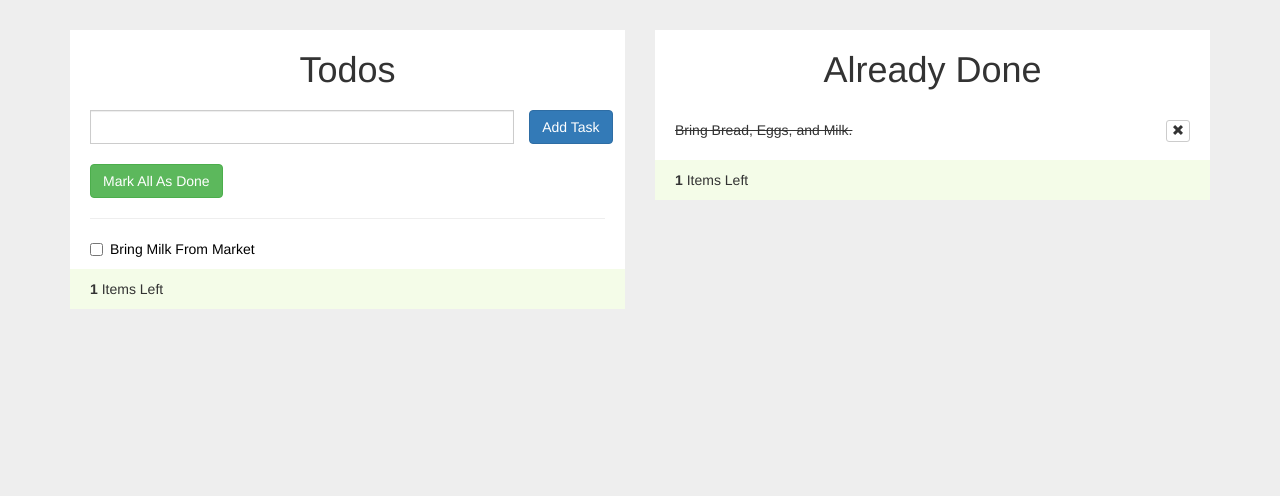
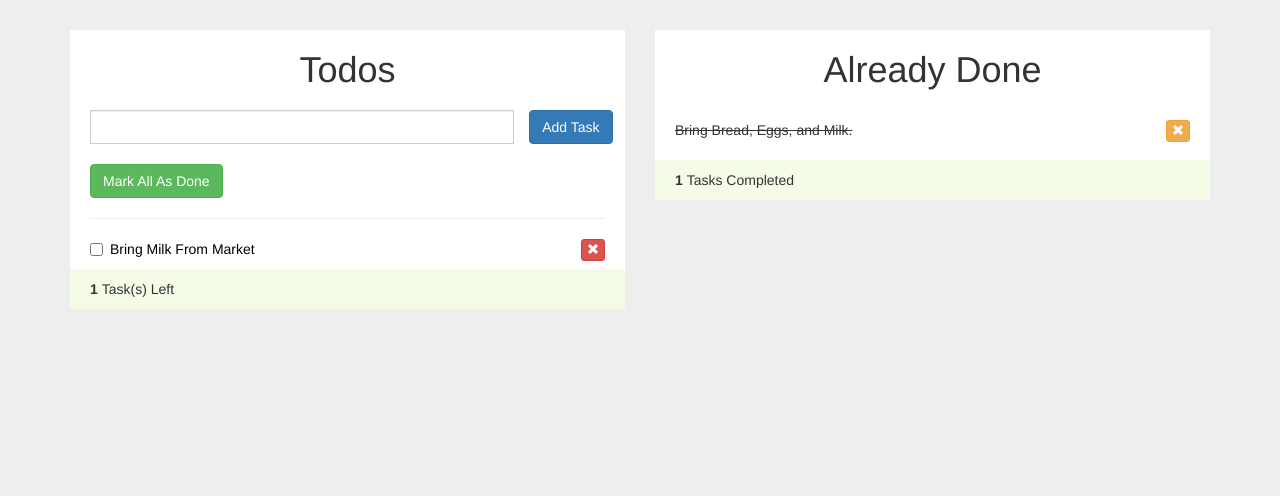
Before and after one commit to abdu1aziz/todo-list-app, a Django app: page / in a window 1280 px wide. Shown: the top 496 px of the page. Run offline with Django 3.2, Linux system fonts and the light colour scheme; the first user in the database is signed in; data comes from the database, SQL or seed files in the repository; some libraries are stand-ins or nearby versions.

Commit message:
Made Cosmetic Changes to the frontend; added 'DELETE TASK' functionality

```diff
--- a/todolist/templates/todos/index.html
+++ b/todolist/templates/todos/index.html
@@ -63,6 +63,9 @@
                                 <a href="{% url 'markDone' task.id %}">
                                     <input type="checkbox" value="" />{{ task.task }}</label>
                                 </a>
+                                <a class="remove-item btn btn-danger btn-xs pull-right" href="{% url 'removeTask' task.id %}">
+                                    <span class="glyphicon glyphicon-remove"></span>
+                                </a>
                         </div>
                     </li>
                     {% endif %}
@@ -80,7 +83,7 @@
                         </span>
                     </strong>
 
-                    Items Left
+                    Task(s) Left
 
                 </div>
             </div>
@@ -95,7 +98,7 @@
                         {% if task.is_done %}
                         <li>
                             {{ task.task }}
-                            <a class="remove-item btn btn-default btn-xs pull-right" href="{% url 'markDone' task.id %}">
+                            <a class="remove-item btn btn-warning btn-xs pull-right" href="{% url 'markDone' task.id %}">
                                 <span class="glyphicon glyphicon-remove"></span>
                             </a>
                         </li>
@@ -114,7 +117,7 @@
                         </span>
                     </strong>
 
-                    Items Left
+                    Tasks Completed
 
                 </div>
             </div>
--- a/todolist/todos/urls.py
+++ b/todolist/todos/urls.py
@@ -11,7 +11,8 @@ from . import views
 
 urlpatterns = [
     path('', views.home, name='home'),
-    path('mark-task-done/<int:id>', views.markDone, name='markDone'),
     path('mark-all-as-done/', views.makeAllAsDone, name='makeAllAsDone'),
     path('add-new-task/', views.addTask, name='addTask'),
+    path('mark-task-done/<int:id>', views.markDone, name='markDone'),
+    path('remove-task/<int:id>', views.removeTask, name='removeTask'),
 ]
--- a/todolist/todos/views.py
+++ b/todolist/todos/views.py
@@ -66,7 +66,20 @@ def addTask(request):
 	return redirect('home')
 
 
+@login_required(login_url='login')
+def removeTask(request, id):
+	current_userID = request.user.id
+	works = workList.objects.filter(user_id=current_userID).filter(id=id).exists()
+
+	if works:
+		check = workList.objects.filter(id=id)#.first()
+		print("EXIST CHECK ==> %s " % (check.exists()))
+		if check.exists():
+			workList.objects.filter(id=id).delete()
+	return redirect('home')
+
+
 # ADD DELETE TASK FUNCTIONATLITY
 # <a class="remove-item btn btn-default btn-xs pull-right" href="/mark-task-done/2">
-#                                 <span class="glyphicon glyphicon-remove"></span>
-#                             </a>
+# 	<span class="glyphicon glyphicon-remove"></span>
+# </a>
```
Also changed, not shown: todolist/db.sqlite3, 1 other file.
